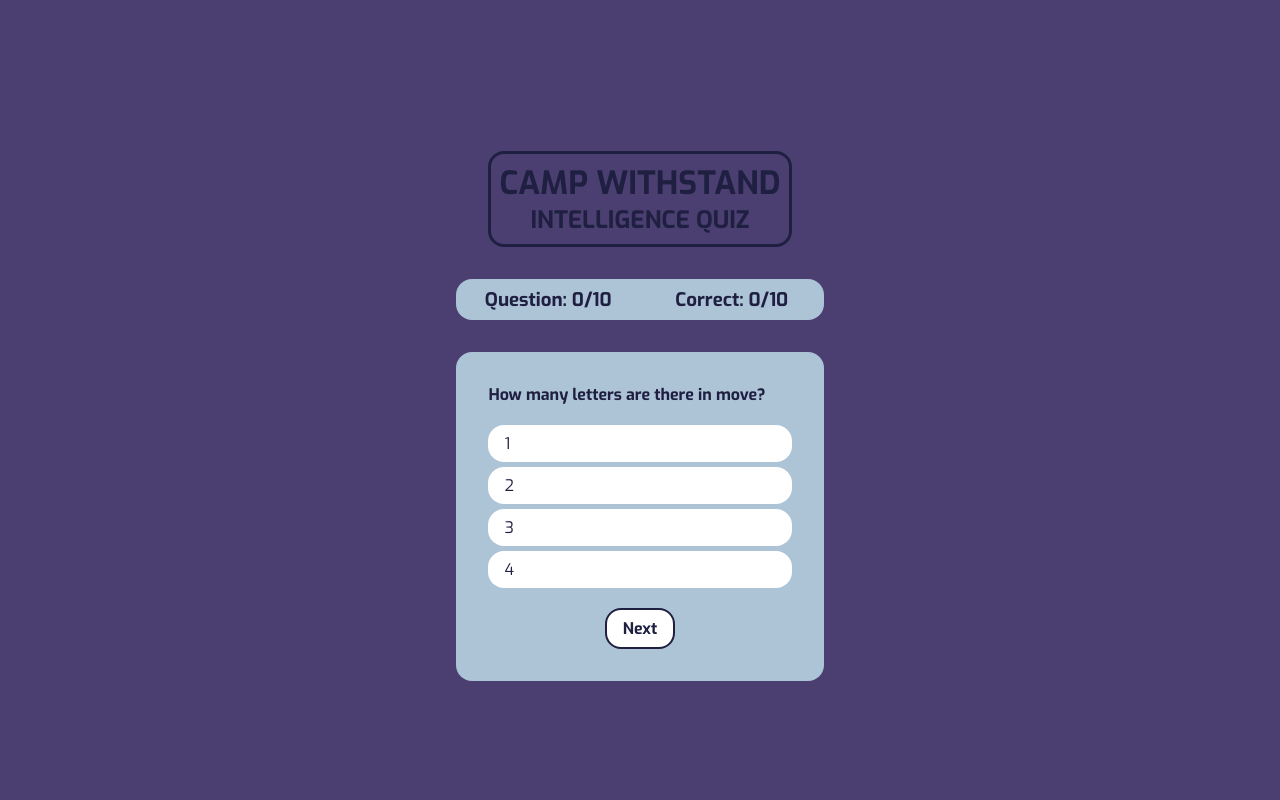
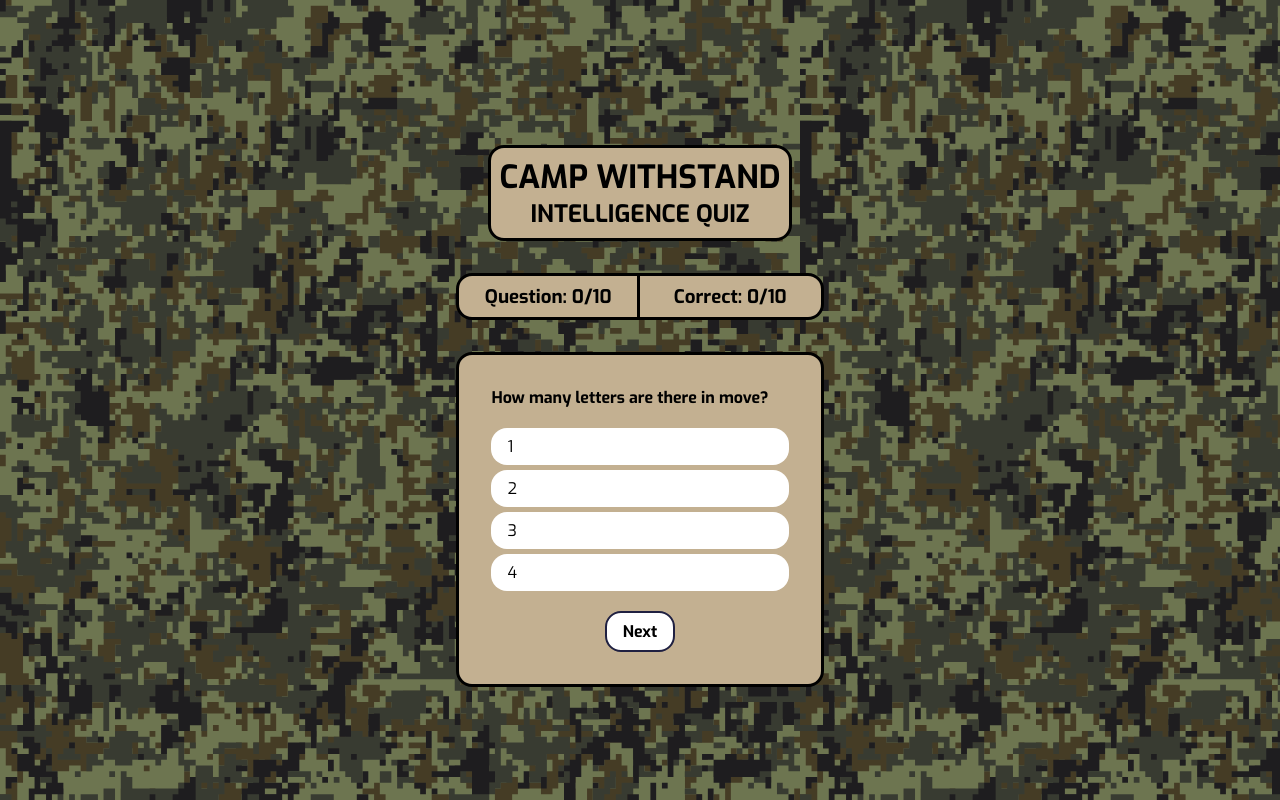
Before and after one commit to not-a-scam/camp-quiz-assign, a plain HTML site: page index.html in a window 1280 px wide. Both pictures are taken after a click on the button "Yes!". Drawn offline with Linux system fonts and the light colour scheme.

Commit message:
Changed to a military theme

```diff
--- a/index.js
+++ b/index.js
@@ -110,8 +110,8 @@ function nextButton(){
             }
 
             document.getElementsByClassName("choice")[0].classList.toggle('fade');
-            setTimeout(function(){console.log("unfaded")}, 1000);
-        }, 1000);
+            setTimeout(function(){console.log("unfaded")}, 500);
+        }, 500);
 
     }
 
--- a/styles.css
+++ b/styles.css
@@ -3,9 +3,14 @@
     padding: 0;
     margin: 0;
     font-family: "Exo", sans-serif;
-    color: #1F2041;
+    color: #000000;
 }
 
+
+body {
+    background-image: url('EMR_camouflage_pattern_swatch.svg');
+    object-fit: cover;
+}
 
 .container1 {
     display: flex;
@@ -14,9 +19,6 @@
     height: 100vh;
 }
 
-.bg1 {
-    background-color: #4B3F72;
-}
 
 .title {
     margin: 2em 4em 0 4em;
@@ -24,10 +26,11 @@
     display: grid;
     justify-items: center;
     border-width: .2em;
-    border-color: #1F2041;
+    border-color: #000000;
     border-style: solid;
     border-radius: 1em;
     text-align: center;
+    background-color: #c3b091;
 }
 
 .title h1{
@@ -43,19 +46,24 @@
 .progress-bar{
     display: flex;
     margin: 2em;
+    border-color: #000000;
 }
 
 .progress-bar-column {
     flex: 50%;
-    background-color: rgb(173, 195, 214);
+    background-color: #c3b091;
     display: grid;
     justify-items: center;
     padding: .5em 0;
+    border-color: #000000;
+    border-style: solid;
+
 }
 
 .result {
     border-top-right-radius: 1em;
     border-bottom-right-radius: 1em;
+    border-left-style: none;
 }
 
 .current {
@@ -64,12 +72,13 @@
 }
 
 .choice {
-    background-color: rgb(173, 195, 214);
+    background-color: #c3b091;
     margin: 1em 2em 0 2em;
     padding: 2em;
     border-radius: 1em;
-    transition: opacity 1s;
+    transition: opacity 500ms;
     opacity: 1;
+    border-style: solid;
 }
 
 .choice.fade {
@@ -109,9 +118,10 @@ input:checked{
 .start {
     margin: 2em 2em 2em 2em;
     text-align: center;
-    background-color: rgb(173, 195, 214);
+    background-color: #c3b091;
     padding: 2em;
     border-radius: 1em;
+    border-style: solid;
 }
 
 .start h4{
@@ -132,9 +142,10 @@ input:checked{
 .end {
     margin: 2em 2em 2em 2em;
     text-align: center;
-    background-color: rgb(173, 195, 214);
+    background-color: #c3b091;
     padding: 2em;
     border-radius: 1em;
+    border-style: solid;
 }
 
 .end h4 {
```
Also changed, not shown: EMR_camouflage_pattern_swatch.svg (added).
